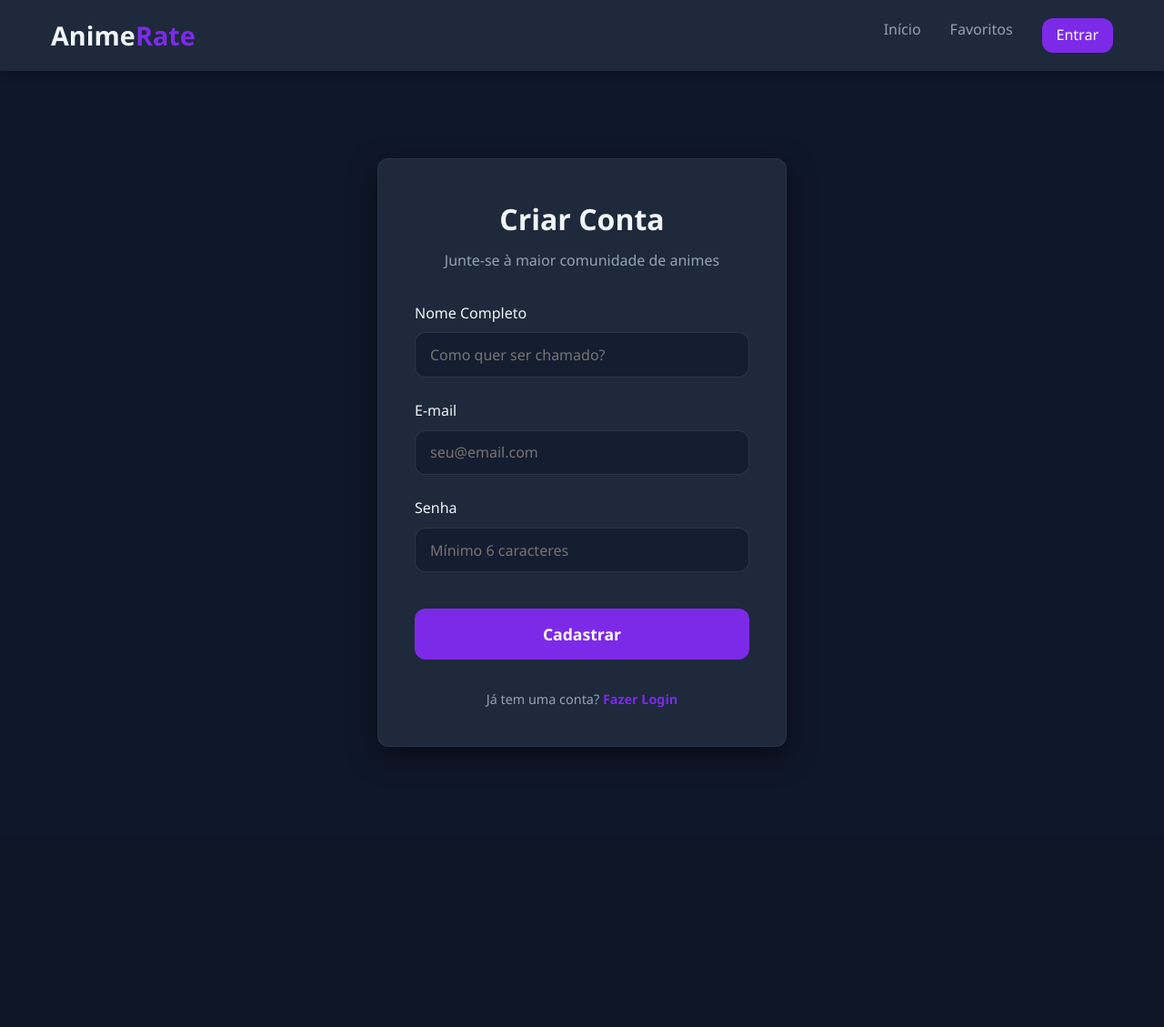
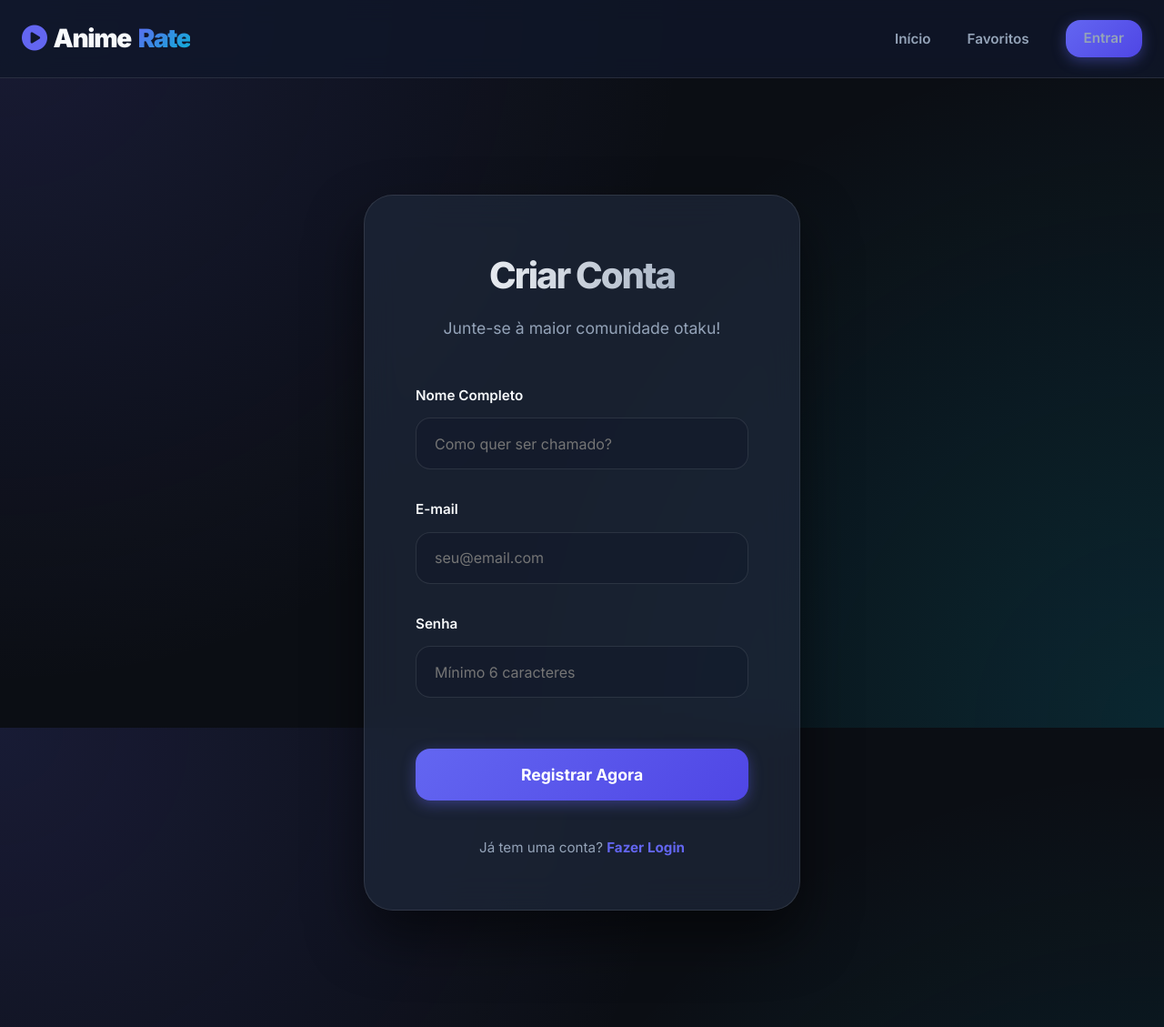
Before and after one commit to luizmartins3-cpu/anime-rate, a PHP site: page /pages/register.html in a window 1280 px wide. Shown: the whole page at 91% size. Before the commit the page ends 824 px from the top, so only its background shows below. Run offline with PHP 8.4, Linux system fonts and the light colour scheme.

Commit message:
adicionei uma interface nova

```diff
--- a/css/components.css
+++ b/css/components.css
@@ -2,87 +2,100 @@
 
 /* Navbar */
 .navbar {
-    background-color: var(--bg-card);
-    padding: 1rem 0;
+    background-color: var(--bg-glass);
+    padding: 1.25rem 0;
     position: sticky;
     top: 0;
     z-index: 1000;
-    box-shadow: 0 2px 10px rgba(0, 0, 0, 0.3);
+    backdrop-filter: blur(12px);
+    -webkit-backdrop-filter: blur(12px);
+    border-bottom: 1px solid var(--glass-border);
 }
 
 .nav-container {
-    max-width: 1200px;
+    max-width: 1300px;
     margin: 0 auto;
-    padding: 0 1rem;
+    padding: 0 1.5rem;
     display: flex;
     justify-content: space-between;
     align-items: center;
 }
 
 .nav-logo {
-    font-size: 1.8rem;
-    font-weight: 800;
+    font-size: 1.75rem;
+    font-weight: 900;
     color: var(--text-light);
+    letter-spacing: -0.05em;
+    display: flex;
+    align-items: center;
+    gap: 0.5rem;
 }
 
 .nav-logo span {
-    color: var(--primary-color);
+    background: linear-gradient(135deg, var(--primary-color), var(--secondary-color));
+    -webkit-background-clip: text;
+    -webkit-text-fill-color: transparent;
 }
 
 .nav-links {
     display: flex;
-    gap: 2rem;
+    gap: 2.5rem;
+    align-items: center;
 }
 
 .nav-links a {
-    font-weight: 500;
+    font-weight: 600;
+    font-size: 0.95rem;
     color: var(--text-muted);
-    transition: color var(--transition-speed);
+    transition: all var(--transition-speed);
 }
 
 .nav-links a:hover {
-    color: var(--primary-color);
+    color: var(--text-light);
 }
 
 .nav-mobile-btn {
     display: none;
     flex-direction: column;
-    gap: 5px;
+    gap: 6px;
     cursor: pointer;
+    padding: 0.5rem;
 }
 
 .nav-mobile-btn span {
-    width: 25px;
-    height: 3px;
+    width: 24px;
+    height: 2px;
     background-color: var(--text-light);
     border-radius: 2px;
+    transition: all 0.3s ease;
 }
 
 /* Anime Cards */
 .anime-grid {
     display: grid;
-    grid-template-columns: repeat(auto-fill, minmax(220px, 1fr));
+    grid-template-columns: repeat(auto-fill, minmax(240px, 1fr));
     gap: 2rem;
-    margin-top: 2rem;
+    margin-top: 1rem;
 }
 
 .anime-card {
-    background-color: var(--bg-card);
+    background: var(--bg-card);
     border-radius: var(--border-radius);
     overflow: hidden;
-    transition: all var(--transition-speed);
+    transition: all 0.4s cubic-bezier(0.175, 0.885, 0.32, 1.275);
     position: relative;
-    border: 1px solid rgba(255, 255, 255, 0.05);
+    border: 1px solid var(--glass-border);
+    backdrop-filter: blur(5px);
 }
 
 .anime-card:hover {
-    transform: translateY(-10px);
-    box-shadow: 0 10px 20px rgba(0, 0, 0, 0.4);
-    border-color: var(--primary-color);
+    transform: translateY(-12px) scale(1.02);
+    box-shadow: 0 20px 40px rgba(0, 0, 0, 0.4), 0 0 20px rgba(99, 102, 241, 0.2);
+    border-color: rgba(99, 102, 241, 0.5);
 }
 
 .card-img {
-    height: 320px;
+    height: 340px;
     position: relative;
     overflow: hidden;
 }
--- a/css/style.css
+++ b/css/style.css
@@ -1,34 +1,43 @@
 /* css/style.css - Global styles and variables */
 
 :root {
-    --primary-color: #7d2ae8; /* Purple */
-    --secondary-color: #2a6ee8; /* Blue */
-    --accent-color: #e82a2a; /* Red */
-    --bg-dark: #0f172a;
-    --bg-card: #1e293b;
-    --text-light: #f1f5f9;
+    --primary-color: #6366f1; /* Modern Indigo */
+    --primary-glow: rgba(99, 102, 241, 0.5);
+    --secondary-color: #06b6d4; /* Cyan */
+    --accent-color: #f43f5e; /* Rose */
+    --bg-dark: #0b0e14;
+    --bg-card: rgba(30, 41, 59, 0.7);
+    --bg-glass: rgba(15, 23, 42, 0.8);
+    --text-light: #f8fafc;
     --text-muted: #94a3b8;
     --transition-speed: 0.3s;
-    --border-radius: 12px;
+    --border-radius: 16px;
+    --glass-border: rgba(255, 255, 255, 0.1);
 }
 
 * {
     margin: 0;
     padding: 0;
     box-sizing: border-box;
-    font-family: 'Segoe UI', Roboto, Helvetica, Arial, sans-serif;
+    font-family: 'Inter', system-ui, -apple-system, sans-serif;
 }
 
 body {
     background-color: var(--bg-dark);
+    background-image:
+        radial-gradient(circle at 0% 0%, rgba(99, 102, 241, 0.15) 0%, transparent 50%),
+        radial-gradient(circle at 100% 100%, rgba(6, 182, 212, 0.15) 0%, transparent 50%);
+    background-attachment: fixed;
     color: var(--text-light);
     line-height: 1.6;
     overflow-x: hidden;
+    min-height: 100vh;
 }
 
 a {
     text-decoration: none;
     color: inherit;
+    transition: all var(--transition-speed);
 }
 
 ul {
@@ -43,56 +52,63 @@
 button, input, textarea, select {
     outline: none;
     border: none;
+    font-family: inherit;
 }
 
 /* Page container */
 .container {
-    max-width: 1200px;
+    max-width: 1300px;
     margin: 0 auto;
-    padding: 2rem 1rem;
+    padding: 2rem 1.5rem;
 }
 
 /* Page transitions */
 .fade-in {
-    animation: fadeIn 0.5s ease-in;
+    animation: fadeIn 0.6s cubic-bezier(0.4, 0, 0.2, 1);
 }
 
 @keyframes fadeIn {
-    from { opacity: 0; transform: translateY(10px); }
+    from { opacity: 0; transform: translateY(20px); }
     to { opacity: 1; transform: translateY(0); }
 }
 
 /* Buttons */
 .btn {
-    display: inline-block;
-    padding: 0.8rem 1.5rem;
+    display: inline-flex;
+    align-items: center;
+    justify-content: center;
+    padding: 0.75rem 1.5rem;
     border-radius: var(--border-radius);
     cursor: pointer;
     font-weight: 600;
     transition: all var(--transition-speed);
     text-align: center;
+    gap: 0.5rem;
+    font-size: 0.95rem;
 }
 
 .btn-primary {
-    background-color: var(--primary-color);
+    background: linear-gradient(135deg, var(--primary-color), #4f46e5);
     color: white;
+    box-shadow: 0 4px 15px rgba(99, 102, 241, 0.4);
 }
 
 .btn-primary:hover {
-    background-color: #6a22c5;
     transform: translateY(-2px);
-    box-shadow: 0 5px 15px rgba(125, 42, 232, 0.3);
+    box-shadow: 0 8px 25px rgba(99, 102, 241, 0.5);
+    filter: brightness(1.1);
 }
 
 .btn-secondary {
-    background-color: var(--bg-card);
+    background-color: rgba(255, 255, 255, 0.05);
     color: var(--text-light);
-    border: 1px solid var(--text-muted);
+    border: 1px solid var(--glass-border);
+    backdrop-filter: blur(10px);
 }
 
 .btn-secondary:hover {
-    background-color: var(--text-muted);
-    color: var(--bg-dark);
+    background-color: rgba(255, 255, 255, 0.1);
+    transform: translateY(-2px);
 }
 
 .btn-outline {
--- a/pages/favorites.html
+++ b/pages/favorites.html
@@ -4,6 +4,11 @@
     <meta charset="UTF-8">
     <meta name="viewport" content="width=device-width, initial-scale=1.0">
     <title>Meus Favoritos - Anime Rate</title>
+    <!-- Google Fonts -->
+    <link rel="preconnect" href="https://fonts.googleapis.com">
+    <link rel="preconnect" href="https://fonts.gstatic.com" crossorigin>
+    <link href="https://fonts.googleapis.com/css2?family=Inter:wght@400;500;600;700;800;900&display=swap" rel="stylesheet">
+    <!-- Font Awesome -->
     <link rel="stylesheet" href="https://cdnjs.cloudflare.com/ajax/libs/font-awesome/6.4.0/css/all.min.css">
     <link rel="stylesheet" href="../css/style.css">
     <link rel="stylesheet" href="../css/components.css">
--- a/pages/register.html
+++ b/pages/register.html
@@ -4,94 +4,109 @@
     <meta charset="UTF-8">
     <meta name="viewport" content="width=device-width, initial-scale=1.0">
     <title>Criar Conta - Anime Rate</title>
+    <!-- Google Fonts -->
+    <link rel="preconnect" href="https://fonts.googleapis.com">
+    <link rel="preconnect" href="https://fonts.gstatic.com" crossorigin>
+    <link href="https://fonts.googleapis.com/css2?family=Inter:wght@400;500;600;700;800;900&display=swap" rel="stylesheet">
+    <!-- Font Awesome -->
     <link rel="stylesheet" href="https://cdnjs.cloudflare.com/ajax/libs/font-awesome/6.4.0/css/all.min.css">
     <link rel="stylesheet" href="../css/style.css">
     <link rel="stylesheet" href="../css/components.css">
     <style>
         .auth-container {
-            max-width: 450px;
-            margin: 4rem auto;
+            max-width: 480px;
+            margin: 6rem auto;
             background: var(--bg-card);
-            padding: 2.5rem;
-            border-radius: var(--border-radius);
-            box-shadow: 0 10px 30px rgba(0, 0, 0, 0.5);
-            border: 1px solid rgba(255, 255, 255, 0.05);
+            padding: 3.5rem;
+            border-radius: 32px;
+            box-shadow: 0 30px 60px rgba(0, 0, 0, 0.5);
+            border: 1px solid var(--glass-border);
+            backdrop-filter: blur(20px);
         }
 
         .auth-header {
             text-align: center;
-            margin-bottom: 2rem;
+            margin-bottom: 3rem;
         }
 
         .auth-header h1 {
-            font-size: 2rem;
-            margin-bottom: 0.5rem;
+            font-size: 2.5rem;
+            font-weight: 800;
+            margin-bottom: 0.75rem;
+            letter-spacing: -0.05em;
+            background: linear-gradient(to right, #fff, #94a3b8);
+            -webkit-background-clip: text;
+            -webkit-text-fill-color: transparent;
         }
 
         .auth-header p {
             color: var(--text-muted);
+            font-size: 1.1rem;
         }
 
         .form-group {
-            margin-bottom: 1.5rem;
+            margin-bottom: 2rem;
         }
 
         .form-group label {
             display: block;
-            margin-bottom: 0.5rem;
+            margin-bottom: 0.75rem;
             color: var(--text-light);
-            font-weight: 500;
+            font-weight: 600;
+            font-size: 0.95rem;
         }
 
         .form-group input {
             width: 100%;
-            padding: 0.8rem 1rem;
-            background: rgba(15, 23, 42, 0.6);
-            border: 1px solid rgba(255, 255, 255, 0.1);
-            border-radius: var(--border-radius);
+            padding: 1.1rem 1.25rem;
+            background: rgba(15, 23, 42, 0.4);
+            border: 1px solid var(--glass-border);
+            border-radius: 16px;
             color: var(--text-light);
             font-size: 1rem;
-            transition: all var(--transition-speed);
+            transition: all 0.3s ease;
         }
 
         .form-group input:focus {
             border-color: var(--primary-color);
-            box-shadow: 0 0 10px rgba(125, 42, 232, 0.2);
-            background: rgba(15, 23, 42, 0.8);
+            background: rgba(15, 23, 42, 0.7);
+            box-shadow: 0 0 0 4px rgba(99, 102, 241, 0.1);
         }
 
         .auth-btn {
             width: 100%;
-            margin-top: 1rem;
-            padding: 1rem;
+            margin-top: 1.5rem;
+            padding: 1.1rem;
             font-size: 1.1rem;
+            font-weight: 700;
         }
 
         .auth-footer {
             text-align: center;
-            margin-top: 2rem;
+            margin-top: 2.5rem;
             color: var(--text-muted);
-            font-size: 0.9rem;
+            font-size: 0.95rem;
         }
 
         .auth-footer a {
             color: var(--primary-color);
-            font-weight: 600;
+            font-weight: 700;
         }
 
         .auth-footer a:hover {
-            text-decoration: underline;
+            color: var(--text-light);
         }
 
         .error-message {
-            background: rgba(232, 42, 42, 0.15);
+            background: rgba(244, 63, 94, 0.1);
             color: var(--accent-color);
-            padding: 0.8rem;
-            border-radius: 8px;
-            margin-bottom: 1.5rem;
+            padding: 1rem;
+            border-radius: 12px;
+            margin-bottom: 2rem;
             text-align: center;
             font-size: 0.9rem;
-            border: 1px solid rgba(232, 42, 42, 0.2);
+            font-weight: 600;
+            border: 1px solid rgba(244, 63, 94, 0.2);
             display: none;
         }
     </style>
@@ -102,7 +117,7 @@
             <div class="auth-container">
                 <div class="auth-header">
                     <h1>Criar Conta</h1>
-                    <p>Junte-se à maior comunidade de animes</p>
+                    <p>Junte-se à maior comunidade otaku!</p>
                 </div>
 
                 <div id="error-msg" class="error-message"></div>
@@ -123,7 +138,7 @@
                         <input type="password" id="password" placeholder="Mínimo 6 caracteres" required minlength="6">
                     </div>
 
-                    <button type="submit" class="btn btn-primary auth-btn">Cadastrar</button>
+                    <button type="submit" class="btn btn-primary auth-btn">Registrar Agora</button>
                 </form>
 
                 <div class="auth-footer">
```
Also changed, not shown: other parts of css/components.css (+121 -63 lines), other parts of css/style.css (+20 -20 lines), index.html (+28 -4 lines), js/common.js (+18 -3 lines), pages/details.html (+110 -29 lines), pages/login.html (+48 -33 lines).
